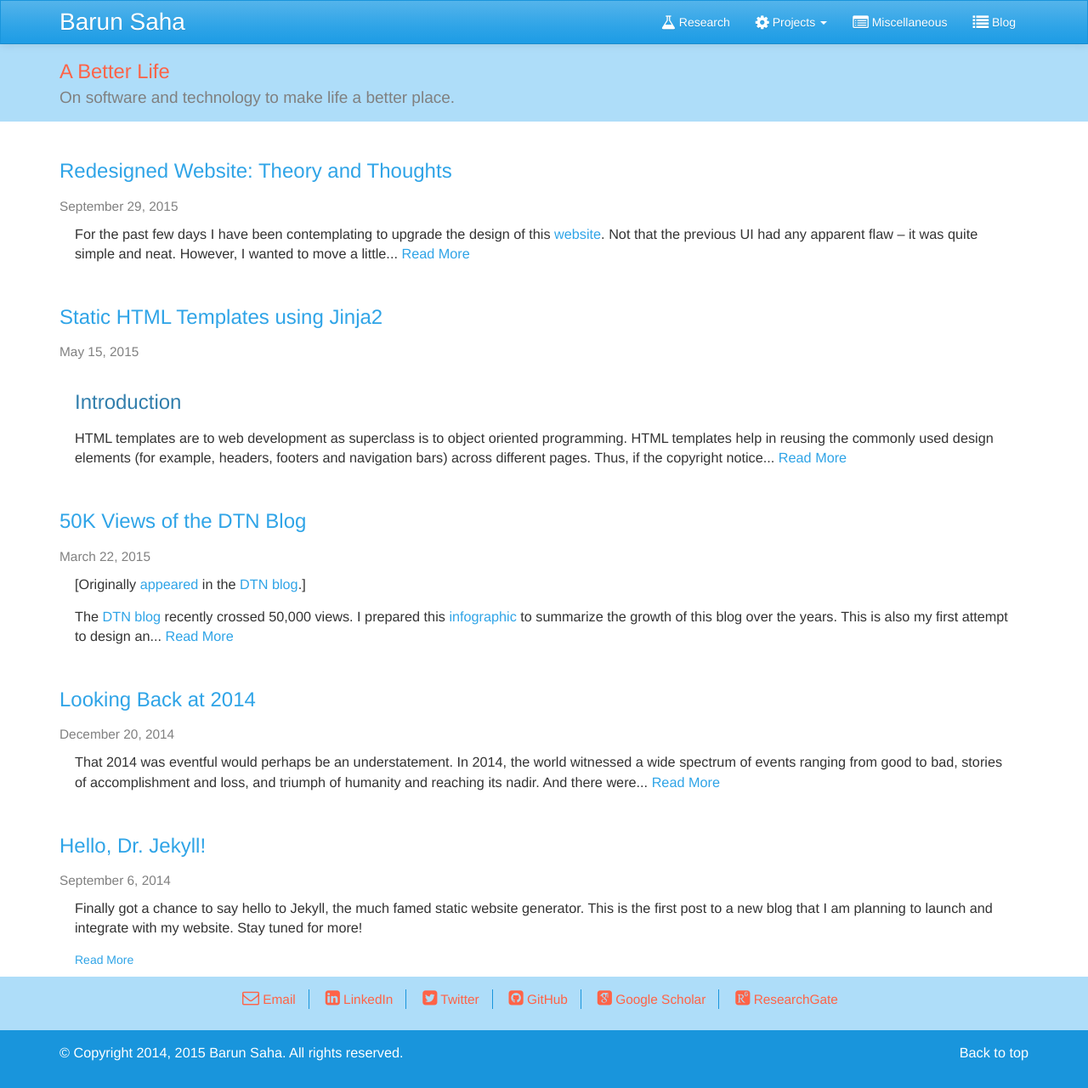
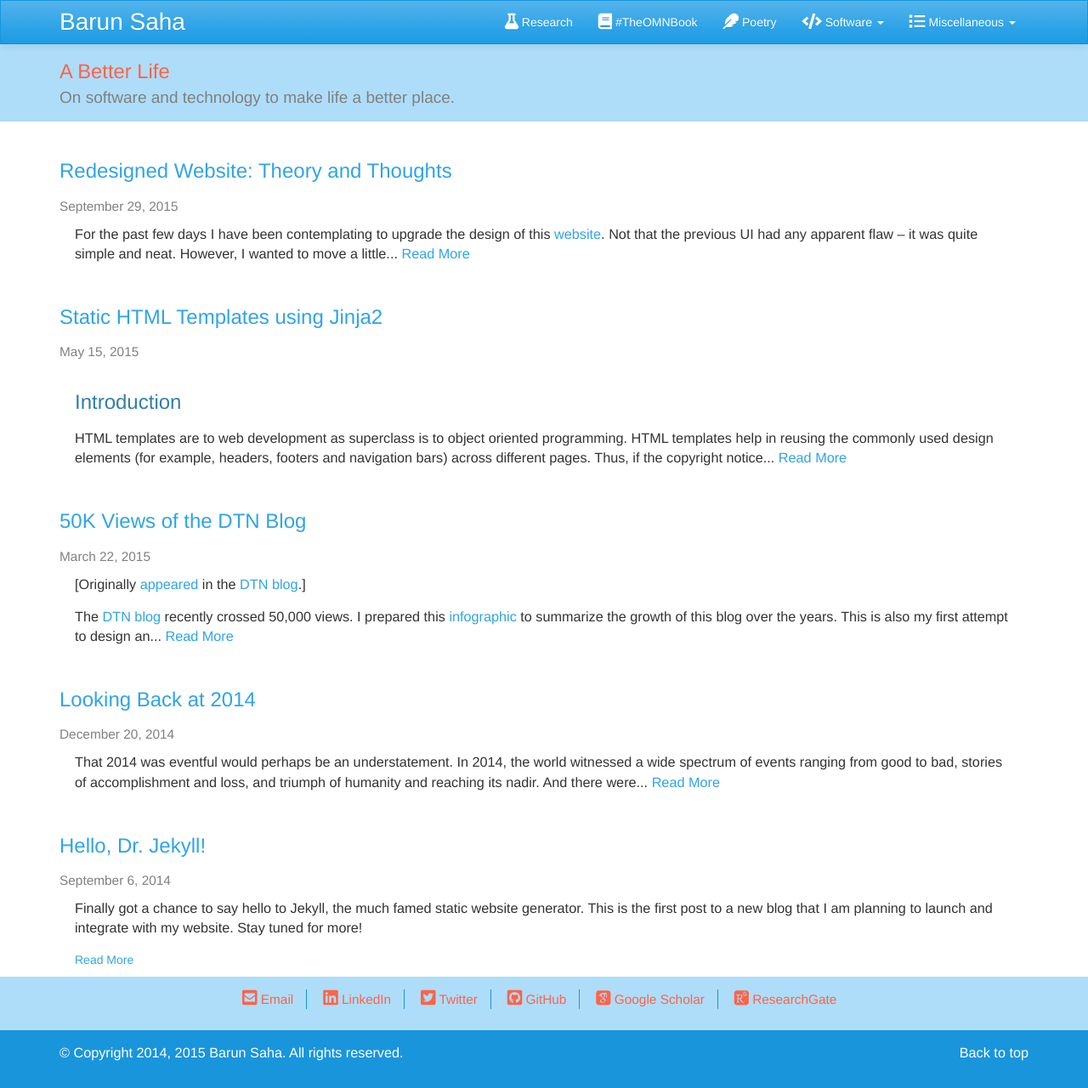
Before and after one commit to barun-saha/barun-saha.github.io, a Jekyll site: the page built from blog/index.html, in a window 1280 px wide. Shown: the whole page at 85% size. Built offline with Jekyll 4.4.1, drawn with Linux system fonts in a browser that asks for light colours; nearby versions of some CDN libraries; some web fonts are replaced.

Commit message:
Fix icons and links in blog templates

```diff
--- a/_includes/header.html
+++ b/_includes/header.html
@@ -13,19 +13,27 @@
 
             <div class="collapse navbar-collapse" id="navbar-collapse-1">
                 <ul class="nav navbar-nav navbar-right">
-                <li class=""><a href="/research.html"><span class="fa fa-flask fa-lg"></span> Research</a></li>
-                <li class="dropdown ">
-                    <a href="/projects.html" class="dropdown-toggle" data-toggle="dropdown" role="button" aria-expanded="false"><span class="fa fa-gear fa-lg"></span>
-            Projects <span class="caret"></span></a>
+                    <li class="{{ active_state[1] }}"><a href="research.html"><span class="fa fa-flask fa-lg"></span> Research</a></li>
+                    <li class="{{ active_state[2] }}"><a href="the_omn_book.html"><span class="fa fa-book fa-lg"></span> #TheOMNBook</a></li>
+                    <li class="{{ active_state[3] }}"><a href="poetry.html"><span class="fa fa-feather fa-lg"></span> Poetry</a></li>
+                    <li class="dropdown {{ active_state[4] }}">
+                        <a href="projects.html" class="dropdown-toggle" data-toggle="dropdown" role="button" aria-expanded="false"><span class="fa fa-code fa-lg"></span>
+				Software <span class="caret"></span></a>
                         <ul class="dropdown-menu" role="menu">
-                        <li><a href="/projects.html">View all</a></li>
-                        <li><a href="/projects.html#virtual_labs">Virtual Labs</a></li>
-                        <li><a href="/projects.html#the_one_kb">The ONE Knowledge Base</a></li>
-                        <li><a href="/projects.html#se_lite">Software Engineering Lite</a></li>
+                            <li><a href="software.html">View all</a></li>
+                            <li><a href="software.html#virtual_labs">Virtual Labs</a></li>
+                            <li><a href="software.html#the_one_kb">The ONE Knowledge Base</a></li>
+                            <li><a href="software.html#se_lite">Software Engineering Lite</a></li>
                         </ul>
                     </li>
-                <li class=""><a href="/misc.html"><span class="fa fa-list-alt fa-lg"></span> Miscellaneous<span class="sr-only">(current)</span></a></li>
-                <li><a href="/blog/"><span class="fa fa-list fa-lg"></span> Blog</a></li>
+                    <li class="dropdown {{ active_state[5] }}">
+                        <a href="projects.html" class="dropdown-toggle" data-toggle="dropdown" role="button" aria-expanded="false"><span class="fa fa-list fa-lg"></span>
+				Miscellaneous <span class="caret"></span></a>
+                        <ul class="dropdown-menu" role="menu">
+                            <li><a href="/blog/">A Better Life</a></li>
+                            <li><a href="http://delay-tolerant-networks.blogspot.com/">The DTN Blog</a></li>
+                        </ul>
+                    </li>
                 </ul>
             </div>
         </div>
--- a/blog/index.html
+++ b/blog/index.html
@@ -15,7 +15,7 @@ layout:
 		<title>A Better Life</title>
 
 		<link rel="stylesheet" type="text/css" href="{{ site.baseurl }}/assets/lib/bootstrap-3.1.1/css/bootstrap.min.css">
-        <link rel="stylesheet" href="https://maxcdn.bootstrapcdn.com/font-awesome/4.4.0/css/font-awesome.min.css">
+        <link rel="stylesheet" href="https://cdnjs.cloudflare.com/ajax/libs/font-awesome/5.15.1/css/all.min.css">
 		<link rel="stylesheet" type="text/css" href="{{ site.baseurl }}/assets/css/custom.css">
         <link href="/assets/css/academicons_v1.5/academicons.css" rel="stylesheet">
 
@@ -55,13 +55,13 @@ layout:
             <div class="container">
                 <div class="col-md-8 col-md-offset-2">
                     <ul class="list-inline">
-                        <li><span class="fa fa-envelope-o"></span>
+                        <li><span class="fas fa-envelope-square"></span>
                             <a href="images/self/email.jpg">Email</a></li>
-                        <li><span class="fa fa-linkedin-square"></span>
+                        <li><span class="fab fa-linkedin"></span>
                             <a href="http://in.linkedin.com/in/barunsaha">LinkedIn</a></li>
-                        <li><span class="fa fa-twitter-square"></span>
+                        <li><span class="fab fa-twitter-square"></span>
                             <a href="https://twitter.com/1barun">Twitter</a></li>
-                        <li><span class="fa fa-github-square"></span>
+                        <li><span class="fab fa-github-square"></span>
                             <a href="https://github.com/barun-saha">GitHub</a></li>
                         <li><span class="ai ai-google-scholar-square"></span>
                             <a href="https://scholar.google.co.in/citations?user=OQVTsxEAAAAJ&hl=en">Google Scholar</a></li>
```
Also changed, not shown: _layouts/default.html (+6 -6 lines). Lines whose indentation alone changed are shown as unchanged.
